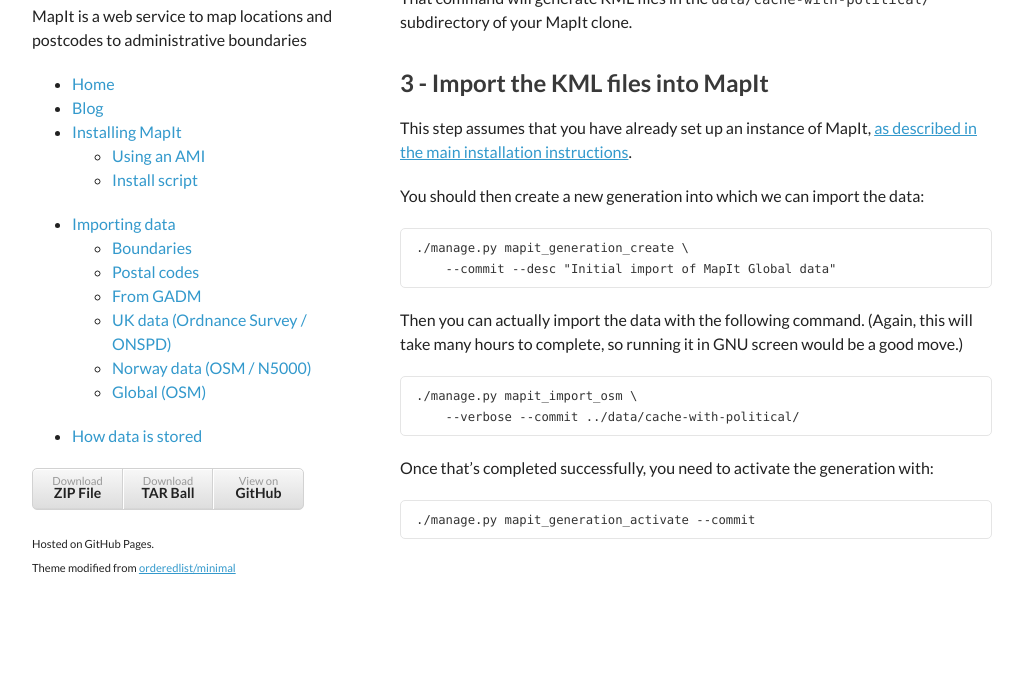
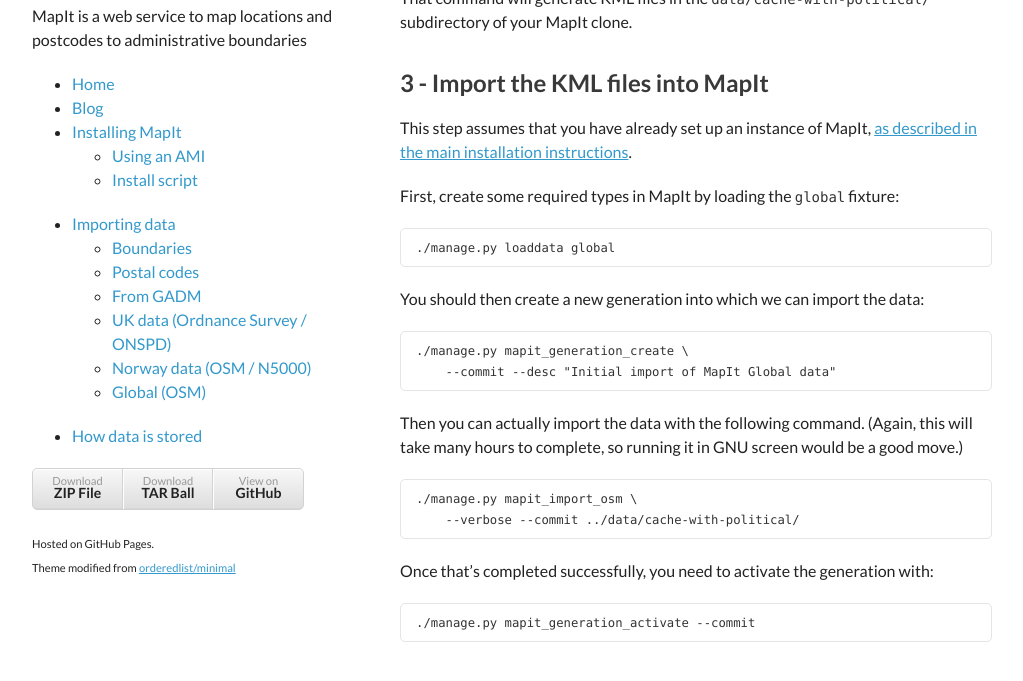
Before and after one commit to mysociety/mapit, a Jekyll site: the page built from import/global.md, in a window 1280 px wide and 900 px high, scrolled down 1011 px, cut to the strip 190-871 px from the top of the window. Shown: the whole strip, without its empty margins (128-1151 px from the left). Built offline with Jekyll 4.4.1, drawn with Linux system fonts in a browser that asks for light colours; before the commit the page ends 1808 px from its top, so only the background shows below that.

Commit message:
Add instructions for loading the global fixture

```diff
--- a/import/global.md
+++ b/import/global.md
@@ -66,6 +66,11 @@
 This step assumes that you have already set up an instance of MapIt,
 [as described in the main installation instructions](/install/).
 
+First, create some required types in MapIt by loading the `global`
+fixture:
+
+    ./manage.py loaddata global
+
 You should then create a new generation into which we can import the
 data:
 
```
